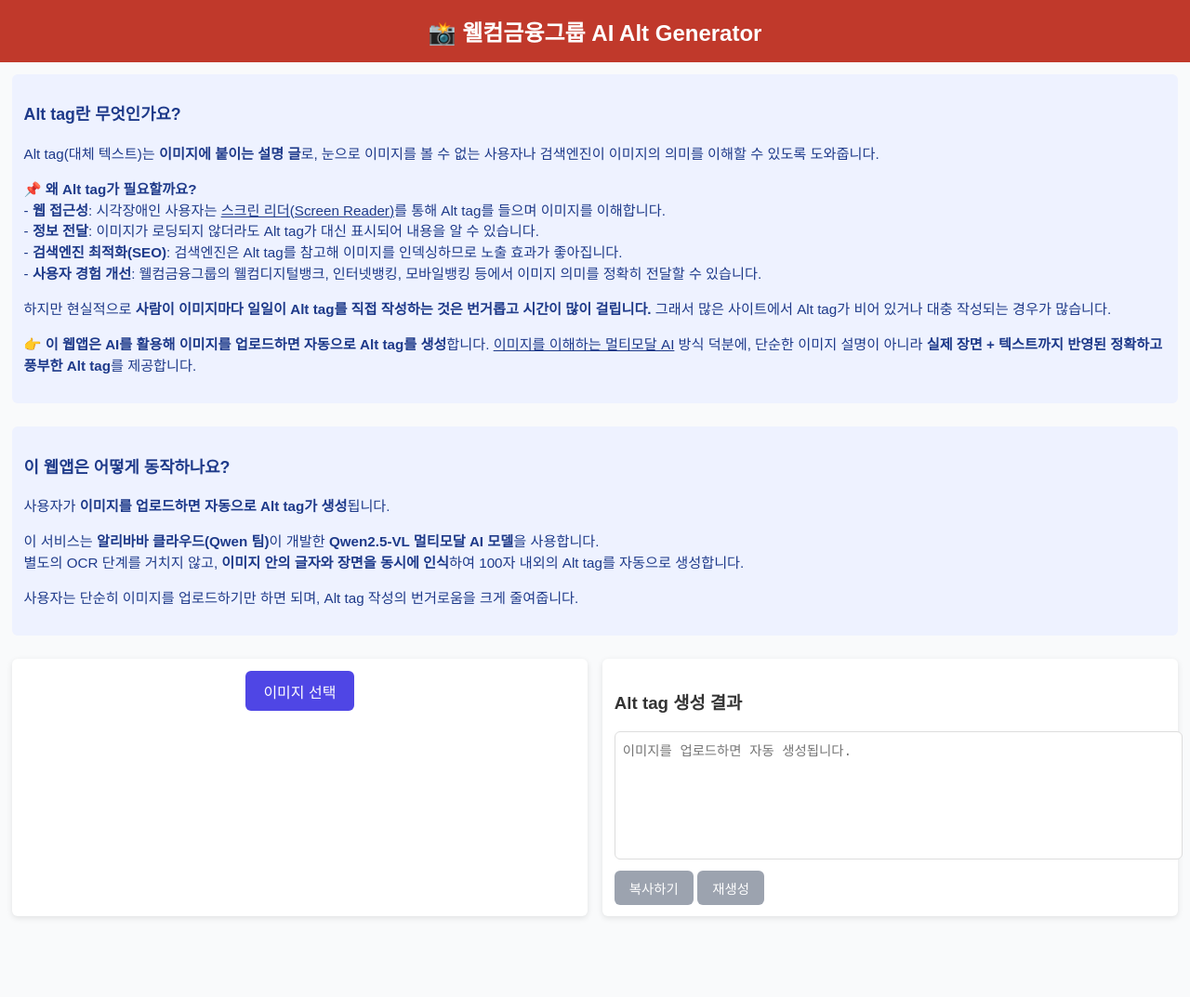
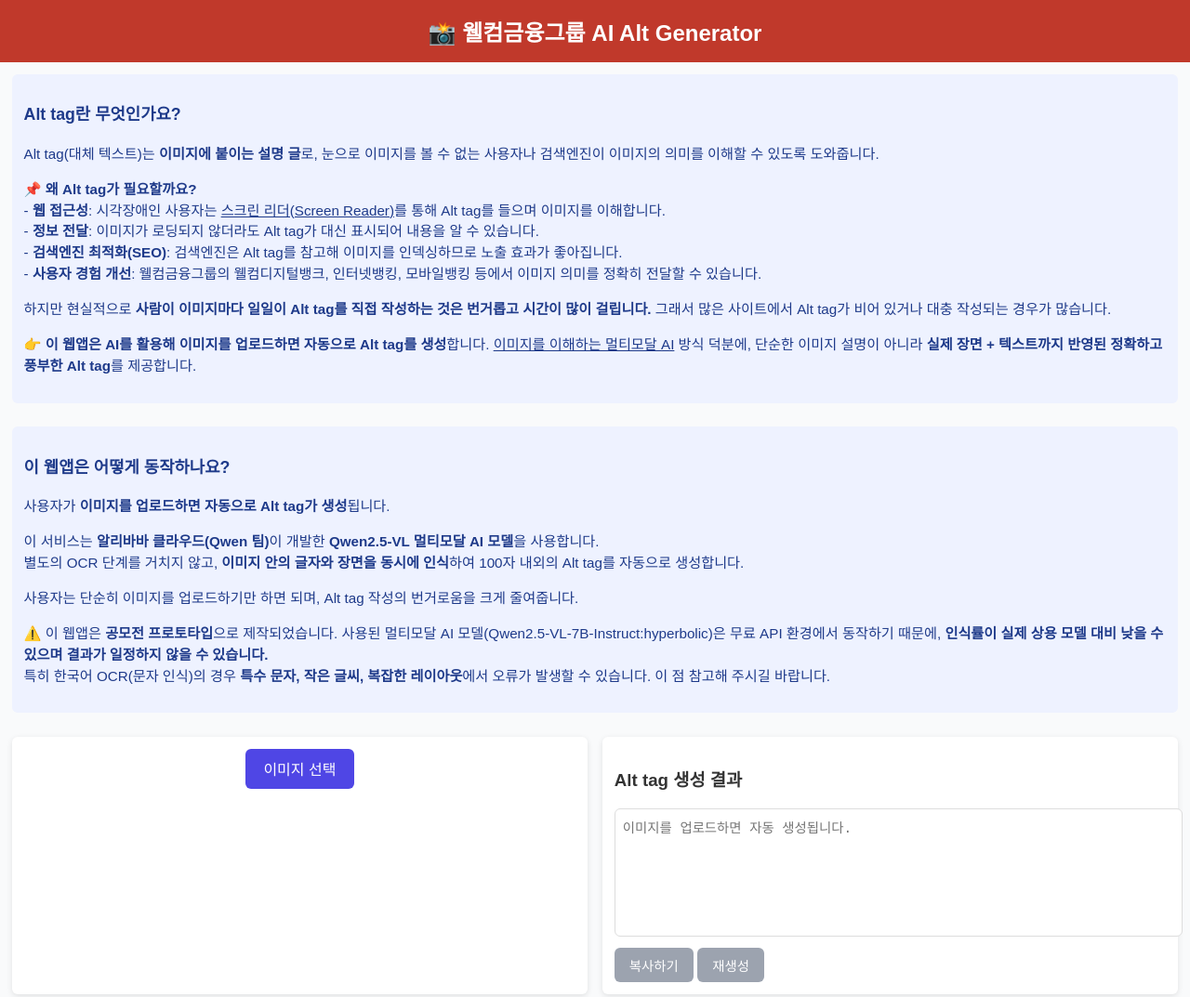
Before and after one commit to kcm84/welcome-ai-alt-generator, a website: page frontend/index.html in a window 1280 px wide. Shown: the whole page at 93% size. Before the commit the page ends 999 px from the top, so only its background shows below. Drawn offline with Linux system fonts and the light colour scheme.

Commit message:
server js

```diff
--- a/frontend/index.html
+++ b/frontend/index.html
@@ -152,6 +152,13 @@
       사용자는 단순히 이미지를 업로드하기만 하면 되며,
       Alt tag 작성의 번거로움을 크게 줄여줍니다.
     </p>
+    <p>
+      ⚠️ 이 웹앱은 <strong>공모전 프로토타입</strong>으로 제작되었습니다.
+      사용된 멀티모달 AI 모델(Qwen2.5-VL-7B-Instruct:hyperbolic)은 무료 API 환경에서 동작하기 때문에,
+      <strong>인식률이 실제 상용 모델 대비 낮을 수 있으며 결과가 일정하지 않을 수 있습니다.</strong><br>
+      특히 한국어 OCR(문자 인식)의 경우 <strong>특수 문자, 작은 글씨, 복잡한 레이아웃</strong>에서 오류가 발생할 수 있습니다.
+      이 점 참고해 주시길 바랍니다.
+    </p>
   </div>
 
   <div class="container">
```
